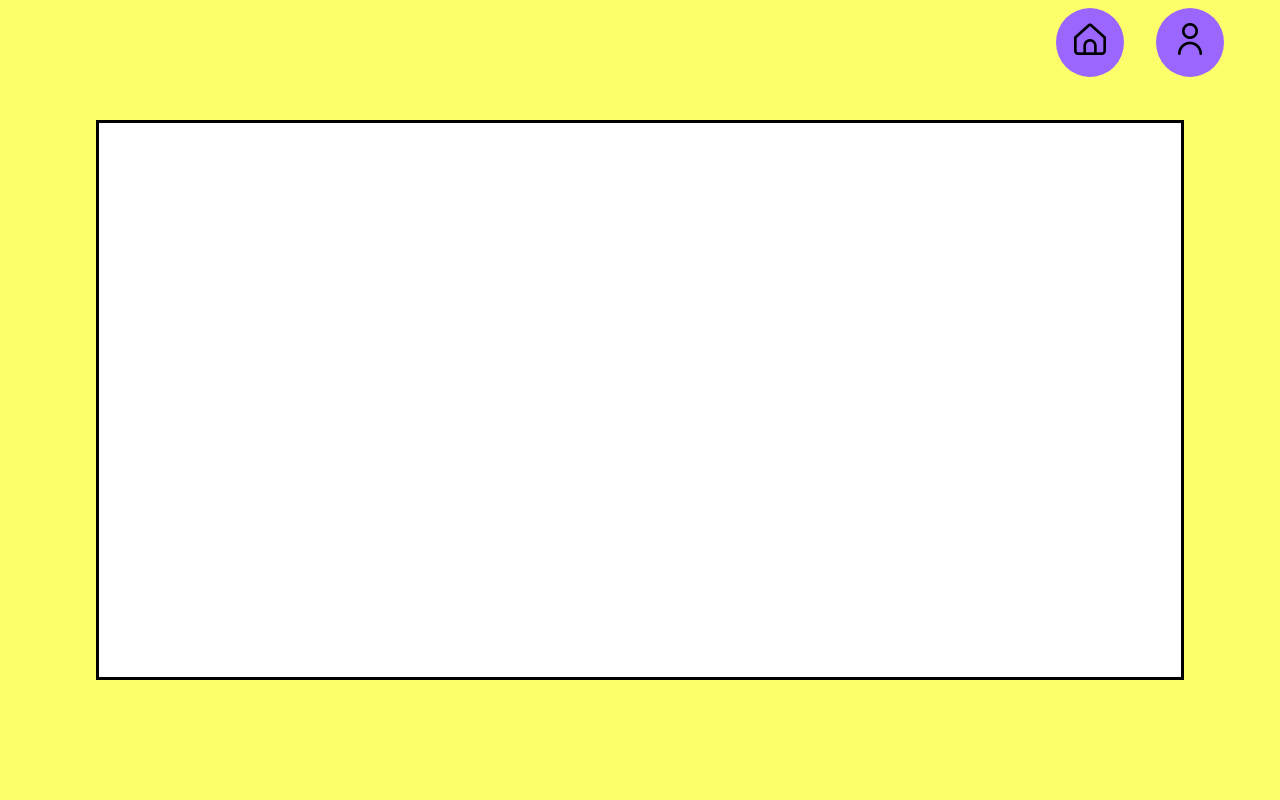
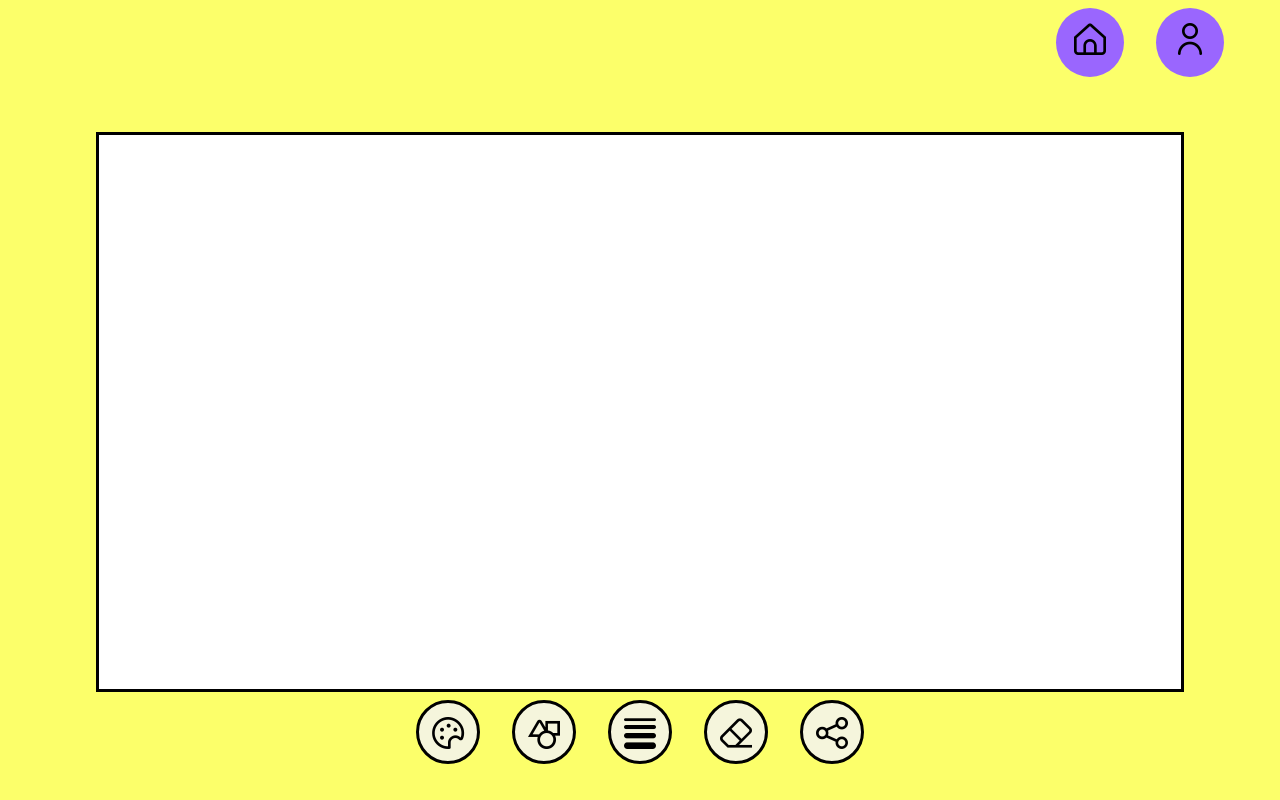
Before and after one commit to TomasCedeno/ColabArt_Frontend, a React (Vite) app: page /room/1 in a window 1280 px wide. Built offline with nearby package versions, Linux system fonts and the light colour scheme.

Commit message:
Added draw menu

```diff
--- a/src/routes/Room/index.jsx
+++ b/src/routes/Room/index.jsx
@@ -12,10 +12,56 @@ const Room = () => {
     return <div className="room">
         <Navbar />
 
-        <Canvas
-            canvasRef={canvasRef}
-            ctx={ctx}
-        />
+        <div className="draw">
+            <Canvas
+                canvasRef={canvasRef}
+                ctx={ctx}
+            />
+
+            <div className="draw-menu">
+                <ul>
+                    <li>
+                        <div className='btn color'>
+                            <i className="fi fi-rr-palette"></i>
+                            <input type="color" />
+                        </div>
+                    </li>
+
+                    <li>
+                        <div className='btn tools'>
+                            <i className="fi fi-rs-resources"></i>
+                            <select name="tool" id="tool">
+                                <option value="pencil">Lápiz</option>
+                                <option value="rectangle">Rectángulo</option>
+                                <option value="circle">Círculo</option>
+                            </select>
+                        </div>
+                    </li>
+
+                    <li className='thick'>
+                        <div className='btn'>
+                            <i className="fi fi-rr-line-width"></i>
+                        </div>
+                        <div className="thickness">
+                            <label htmlFor="thickness">Grosor: {5}</label>
+                            <input type="range" min={1} max={20} name='thickness' />
+                        </div>
+                    </li>
+
+                    <li>
+                        <div className='btn erase'>
+                            <i className="fi fi-rs-eraser"></i>
+                        </div>
+                    </li>
+
+                    <li>
+                        <div className='btn share'>
+                            <i className="fi fi-rs-share"></i>
+                        </div>
+                    </li>
+                </ul>
+            </div>
+        </div>
     </div>
 }
 
--- a/src/routes/Room/room.css
+++ b/src/routes/Room/room.css
@@ -1,3 +1,4 @@
+@import url('https://cdn-uicons.flaticon.com/uicons-regular-straight/css/uicons-regular-straight.css');
 
 .room {
     width: 100%;
@@ -8,3 +9,80 @@
     align-items: center;
     justify-content: center;
 }
+
+.draw {
+    width: 100%;
+    display: flex;
+    flex-direction: column;
+    align-items: center;
+    justify-content: center;
+    margin-top: 6.5rem;
+}
+
+.draw-menu ul{
+	list-style: none;
+    display: flex;
+    flex-direction: row;
+}
+
+.draw-menu li{
+	position: relative;
+	display: inline-block;
+}
+
+.draw-menu .btn {
+    height: 4rem;
+    width: 4rem;
+    background-color: beige;
+    border: solid #000;
+    padding: 12px 13px;
+}
+
+.draw-menu i {
+    position: absolute;
+}
+
+.color input {
+    appearance: none;
+    background: none;
+    border: 0;
+    cursor: pointer;
+    height: 2rem;
+    width: 2rem;
+    padding: 0;
+    content-visibility: hidden;
+}
+
+.tools select {
+    appearance: none;
+    background: none;
+    border: 0;
+    cursor: pointer;
+    z-index: 2;
+    height: 2rem;
+    width: 2rem;
+    padding: 0;
+    content-visibility: hidden;
+}
+
+.tools option {
+    font-size: 1.5rem;
+}
+
+.thickness {
+    position: absolute;
+	background: beige;
+    width: 250px;
+    top: -60%;
+    padding: 0 1rem;
+    border-radius: 8%;
+    z-index: 2;
+	visibility: hidden;
+	opacity: 0;
+    transition: opacity .5s;
+}
+
+.thick:hover .thickness{
+    visibility: visible;
+	opacity: 1;
+}
```
